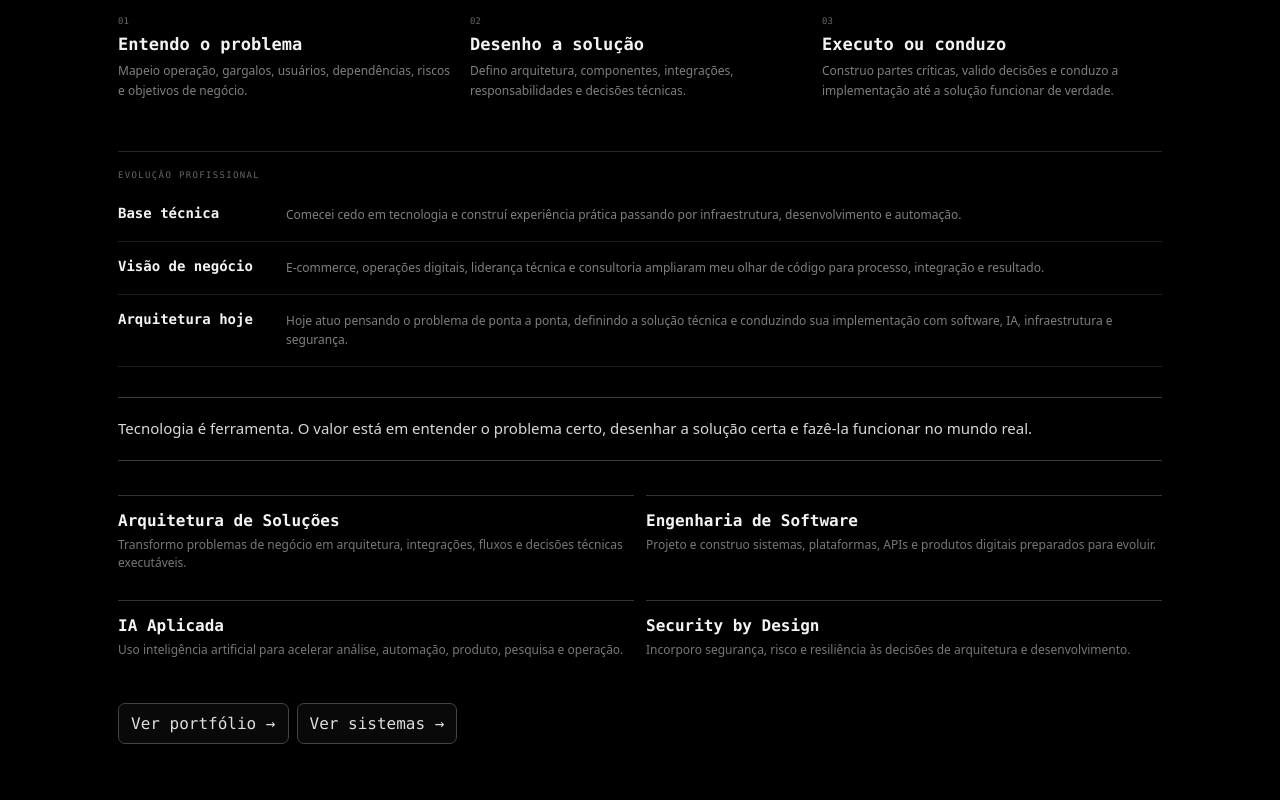
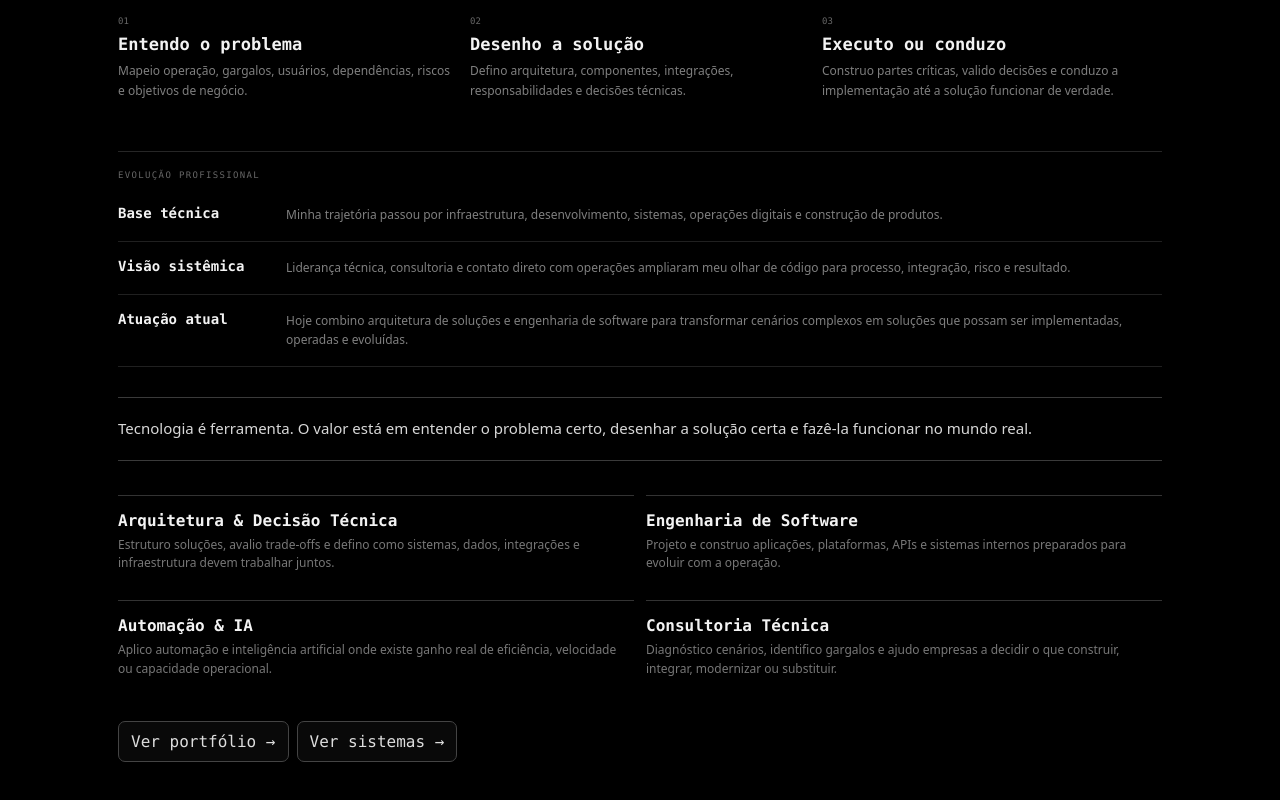
Before and after one commit to guilhermedemorais-dev/guilhermedemorais.dev, a Next.js app: page / in a window 1280 px wide. Shown: the part 873-1673 px from the top of the page. Built offline with nearby package versions, Linux system fonts and the light colour scheme.

Commit message:
content: separate startups from research and sharpen services

```diff
--- a/data/site.ts
+++ b/data/site.ts
@@ -6,26 +6,26 @@ export const featuredProjects = [
   },
   {
     title: "HabilitFy",
-    description: "Plataforma SaaS criada para digitalizar e organizar a operação de autoescolas e instrutores.",
+    description: "Startup SaaS criada para digitalizar e organizar a operação de autoescolas, instrutores e alunos.",
     tag: "SaaS",
+  },
+  {
+    title: "Salve o Pau Brasil",
+    description: "Startup de tecnologia e impacto ambiental em fase de planejamento do MVP, com monitoramento ambiental, IA e componentes Web3.",
+    tag: "R&D",
   },
 ] as const;
 
 export const caseStudies = [
   {
     title: "PIRCSEEK",
-    description: "Estudo técnico sobre recuperação de contexto, busca híbrida e eficiência em sistemas baseados em LLMs.",
+    description: "Pesquisa técnica sobre recuperação de contexto, busca híbrida e eficiência em sistemas baseados em LLMs.",
     tag: "AI",
   },
   {
     title: "Engineering Harness",
-    description: "Estudo de governança e automação de engenharia com agentes, validação, segurança e processos reproduzíveis.",
+    description: "Pesquisa e engenharia aplicada a governança de desenvolvimento com agentes, validação, segurança e processos reproduzíveis.",
     tag: "DEV",
-  },
-  {
-    title: "Salve o Pau Brasil",
-    description: "Estudo de solução para monitoramento ambiental com software, IA e componentes Web3 em fase de planejamento de MVP.",
-    tag: "R&D",
   },
 ] as const;
 
@@ -34,14 +34,14 @@ export const projects = [...featuredProjects, ...caseStudies] as const;
 export const products = [] as const;
 
 export const services = [
-  ["Arquitetura de Soluções", "Transformo problemas de negócio em arquitetura, integrações, fluxos e decisões técnicas executáveis."],
-  ["Engenharia de Software", "Projeto e construo sistemas, plataformas, APIs e produtos digitais preparados para evoluir."],
-  ["IA Aplicada", "Uso inteligência artificial para acelerar análise, automação, produto, pesquisa e operação."],
-  ["Security by Design", "Incorporo segurança, risco e resiliência às decisões de arquitetura e desenvolvimento."],
+  ["Arquitetura & Decisão Técnica", "Estruturo soluções, avalio trade-offs e defino como sistemas, dados, integrações e infraestrutura devem trabalhar juntos."],
+  ["Engenharia de Software", "Projeto e construo aplicações, plataformas, APIs e sistemas internos preparados para evoluir com a operação."],
+  ["Automação & IA", "Aplico automação e inteligência artificial onde existe ganho real de eficiência, velocidade ou capacidade operacional."],
+  ["Consultoria Técnica", "Diagnóstico cenários, identifico gargalos e ajudo empresas a decidir o que construir, integrar, modernizar ou substituir."],
 ] as const;
 
 export const evolution = [
-  ["Base técnica", "Comecei cedo em tecnologia e construí experiência prática passando por infraestrutura, desenvolvimento e automação."],
-  ["Visão de negócio", "E-commerce, operações digitais, liderança técnica e consultoria ampliaram meu olhar de código para processo, integração e resultado."],
-  ["Arquitetura hoje", "Hoje atuo pensando o problema de ponta a ponta, definindo a solução técnica e conduzindo sua implementação com software, IA, infraestrutura e segurança."],
+  ["Base técnica", "Minha trajetória passou por infraestrutura, desenvolvimento, sistemas, operações digitais e construção de produtos."],
+  ["Visão sistêmica", "Liderança técnica, consultoria e contato direto com operações ampliaram meu olhar de código para processo, integração, risco e resultado."],
+  ["Atuação atual", "Hoje combino arquitetura de soluções e engenharia de software para transformar cenários complexos em soluções que possam ser implementadas, operadas e evoluídas."],
 ] as const;
```
